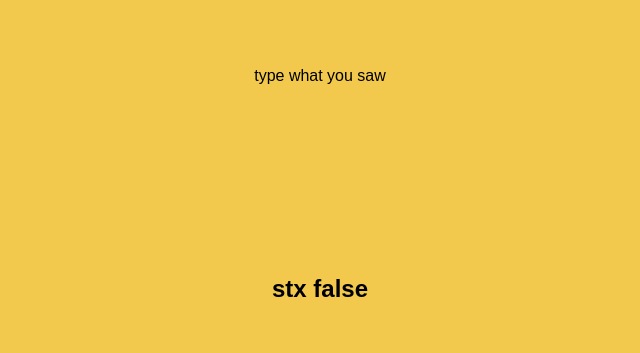
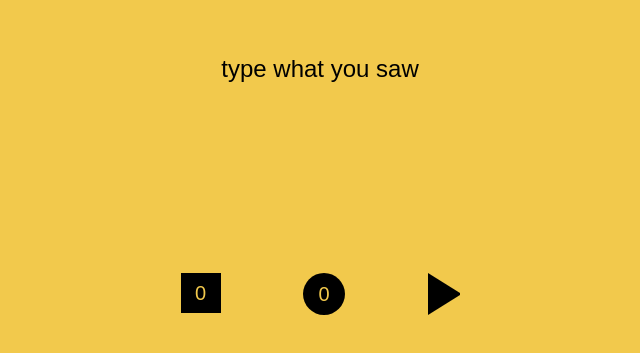
Before and after one commit to ZTKpro/donotblink, a Next.js app: page /game in a window 1280 px wide. Shown: the part 215-568 px from the top of the page, without its empty margins (320-960 px from the left). Built offline with nearby package versions, Linux system fonts and the light colour scheme.

Commit message:
working game

```diff
--- /dev/null
+++ b/src/components/progress.js
@@ -0,0 +1,27 @@
+import styled from "styled-components";
+
+const yellowColor = "#F2C94C";
+
+const StyledWrapper = styled.div`
+  display: flex;
+  justify-content: center;
+  gap: 18px;
+`;
+
+const StyledRound = styled.div`
+  height: 30px;
+  width: 30px;
+  border-radius: 100%;
+  background-color: ${yellowColor};
+  opacity: ${(props) => (props.active ? 1 : 0.3)};
+`;
+
+export default function Progress(props) {
+  return (
+    <StyledWrapper>
+      {[...Array(props.many).keys()].map((item) => {
+        return <StyledRound active={item < props.level} key={item} />;
+      })}
+    </StyledWrapper>
+  );
+}
--- /dev/null
+++ b/src/pages/api/getWords.js
@@ -0,0 +1,13 @@
+const words = require("./words.json");
+
+export default function handler(req, res) {
+  if (req.method === "GET") {
+    const response = {
+      words: words,
+    };
+
+    res.status(200).json(response);
+  } else {
+    res.status(405).json({ message: "Metoda HTTP nieobsługiwana" });
+  }
+}
--- /dev/null
+++ b/src/pages/api/words.json
@@ -0,0 +1,20 @@
+[
+  { "word": "CAT", "translation": "KOT", "length": 3, "level": 1 },
+  { "word": "SKY", "translation": "NIEBO", "length": 3, "level": 2 },
+  { "word": "BOX", "translation": "PUDEŁKO", "length": 3, "level": 3 },
+  { "word": "BIRD", "translation": "PTAK", "length": 4, "level": 1 },
+  { "word": "HOME", "translation": "DOM", "length": 4, "level": 2 },
+  { "word": "FIRE", "translation": "OGIEŃ", "length": 4, "level": 3 },
+  { "word": "TREE", "translation": "DRZEWO", "length": 4, "level": 4 },
+  { "word": "MUSIC", "translation": "MUZYKA", "length": 5, "level": 1 },
+  { "word": "WATER", "translation": "WODA", "length": 5, "level": 2 },
+  { "word": "EARTH", "translation": "ZIEMIA", "length": 5, "level": 3 },
+  { "word": "SUGAR", "translation": "CUKIER", "length": 5, "level": 4 },
+  { "word": "DREAM", "translation": "SEN", "length": 5, "level": 5 },
+  { "word": "ORANGE", "translation": "POMARAŃCZA", "length": 6, "level": 1 },
+  { "word": "NATURE", "translation": "NATURA", "length": 6, "level": 2 },
+  { "word": "BEAUTY", "translation": "PIĘKNO", "length": 6, "level": 3 },
+  { "word": "SUMMER", "translation": "LATO", "length": 6, "level": 4 },
+  { "word": "COFFEE", "translation": "KAWA", "length": 6, "level": 5 },
+  { "word": "BANANA", "translation": "BANAN", "length": 6, "level": 6 }
+]
--- a/src/pages/game.js
+++ b/src/pages/game.js
@@ -1,6 +1,10 @@
 import React, { useState, useEffect } from "react";
 import styled from "styled-components";
 import Content from "@/components/content";
+import Progress from "@/components/progress";
+
+const yellowColor = "#F2C94C";
+const blackColor = "#000";
 
 const StyledBlink = styled.div`
   position: absolute;
@@ -15,10 +19,14 @@ const StyledBlink = styled.div`
   display: flex;
   align-items: center;
   justify-content: center;
-
+  text-transform: uppercase;
   @media (max-width: 1268px) {
     font-size: 60px;
   }
+`;
+
+const StyledTitle = styled.p`
+  font-size: 24px;
 `;
 
 const StyledInput = styled.input`
@@ -29,22 +37,93 @@ const StyledInput = styled.input`
   font-size: 96px;
   width: 100%;
   text-align: center;
-  caret-color: #000;
+  caret-color: blackColor;
+`;
+
+const StyledMenu = styled.div`
+  width: 279px;
+  display: flex;
+  justify-content: space-between;
+  font-size: 20px;
+`;
+
+const StyledToolTip = styled.div`
+  position: absolute;
+  bottom: 20px;
+  left: 50%;
+  transform: translate(-50%, -50%);
+  font-size: 24px;
+  line-height: 36px;
+  text-align: center;
+`;
+
+const StyledSquare = styled.div`
+  height: 40px;
+  width: 40px;
+  background-color: black;
+  color: #f2c94c;
+  display: flex;
+  align-items: center;
+  justify-content: center;
+  background-color: ${(props) =>
+    props.color === "light" ? blackColor : yellowColor};
+  color: ${(props) => (props.color === "light" ? yellowColor : blackColor)};
+`;
+
+const StyledRound = styled.div`
+  height: 42px;
+  width: 42px;
+  background-color: black;
+  color: #f2c94c;
+  display: flex;
+  align-items: center;
+  justify-content: center;
+  border-radius: 100%;
+  cursor: pointer;
+  background-color: ${(props) =>
+    props.color === "light" ? blackColor : yellowColor};
+  color: ${(props) => (props.color === "light" ? yellowColor : blackColor)};
+  &.hover {
+    opacity: 0.8;
+  }
+`;
+
+const StyledTriangle = styled.div`
+  border-top: 20px solid transparent;
+  border-bottom: 20px solid transparent;
+  border-left: 32px solid
+    ${(props) => (props.color === "light" ? blackColor : yellowColor)};
 `;
 
 export default function Game() {
+  const [words, setWords] = useState("");
+  const [userLvl, setUserLvl] = useState(0);
+  const [word, setWord] = useState("");
+
   const [showBlink, setShowBlink] = useState(true);
+  const [blinkUse, setBlinkUse] = useState(2);
   const [value, setValue] = useState("");
   const [isValid, setIsValid] = useState(false);
   const [isMouseMoving, setIsMouseMoving] = useState(false);
 
   const showBlinkByTime = () => {
     setShowBlink(true);
+    blinkUse >= 0 && setBlinkUse(blinkUse - 1);
     setTimeout(() => setShowBlink(false), 1000);
   };
 
   useEffect(() => {
-    showBlinkByTime();
+    const fetchData = async () => {
+      try {
+        const response = await fetch("/api/getWords");
+        const data = await response.json();
+        setWords(data.words);
+        console.log(data.words);
+      } catch (error) {
+        console.error(error);
+      }
+    };
+    fetchData();
 
     const handleMouseMove = () => {
       setIsMouseMoving(true);
@@ -65,22 +144,73 @@ export default function Game() {
     }, 5000);
   }, [isMouseMoving]);
 
+  useEffect(() => {
+    setWord(words[userLvl]?.word);
+    showBlinkByTime();
+  }, [userLvl, words]);
+
   const checkWord = (event) => {
     const newValue = event.target.value.toUpperCase();
-    const isValidValue = newValue === "CAT";
+    const isValidValue = newValue === word;
     setValue(newValue);
     setIsValid(isValidValue);
   };
 
+  const nextLevel = () => {
+    setIsValid(false);
+    setIsMouseMoving(false);
+    setValue("");
+    setUserLvl(userLvl + 1);
+  };
+
   return (
     <>
-      {showBlink && <StyledBlink>CAT</StyledBlink>}
+      {showBlink && <StyledBlink>{word}</StyledBlink>}
       <Content color={isValid ? "dark" : "light"}>
-        {!isValid && <div>type what you saw</div>}
-        <StyledInput type="text" value={value} onChange={checkWord} autoFocus />
-        {/* <button onClick={showBlinkByTime}>Pokaż diva</button> */}
-        {isMouseMoving && <h1>mouse movment</h1>}
-        <h2>stx {`${isMouseMoving}`}</h2>
+        {isValid ? (
+          <Progress
+            level={words[userLvl].level}
+            many={words[userLvl]?.length}
+          />
+        ) : (
+          <StyledTitle>
+            {isMouseMoving
+              ? `${value.length}/${words[userLvl]?.length}`
+              : "type what you saw"}
+          </StyledTitle>
+        )}
+        <StyledInput
+          type="text"
+          value={value}
+          onChange={checkWord}
+          autoFocus={true}
+          onBlur={({ target }) => target.focus()}
+        />
+        <StyledMenu>
+          <StyledSquare color={isValid ? "dark" : "light"}>0</StyledSquare>
+          <StyledRound
+            onClick={() => {
+              blinkUse > 0 && showBlinkByTime();
+            }}
+            color={isValid ? "dark" : "light"}
+          >
+            {blinkUse}
+          </StyledRound>
+          <StyledTriangle
+            color={isValid ? "dark" : "light"}
+            onClick={nextLevel}
+          />
+        </StyledMenu>
+        {isMouseMoving && (
+          <StyledToolTip>
+            <p>Arrow up: Help</p>
+            <p>Enter: Flash</p>
+            <p> Arrow down: Skip</p>
+            <br />
+            <p> Escape: Quit </p>
+            <p>Ctrl/cmd T:Translate</p>
+          </StyledToolTip>
+        )}
       </Content>
     </>
   );
```
